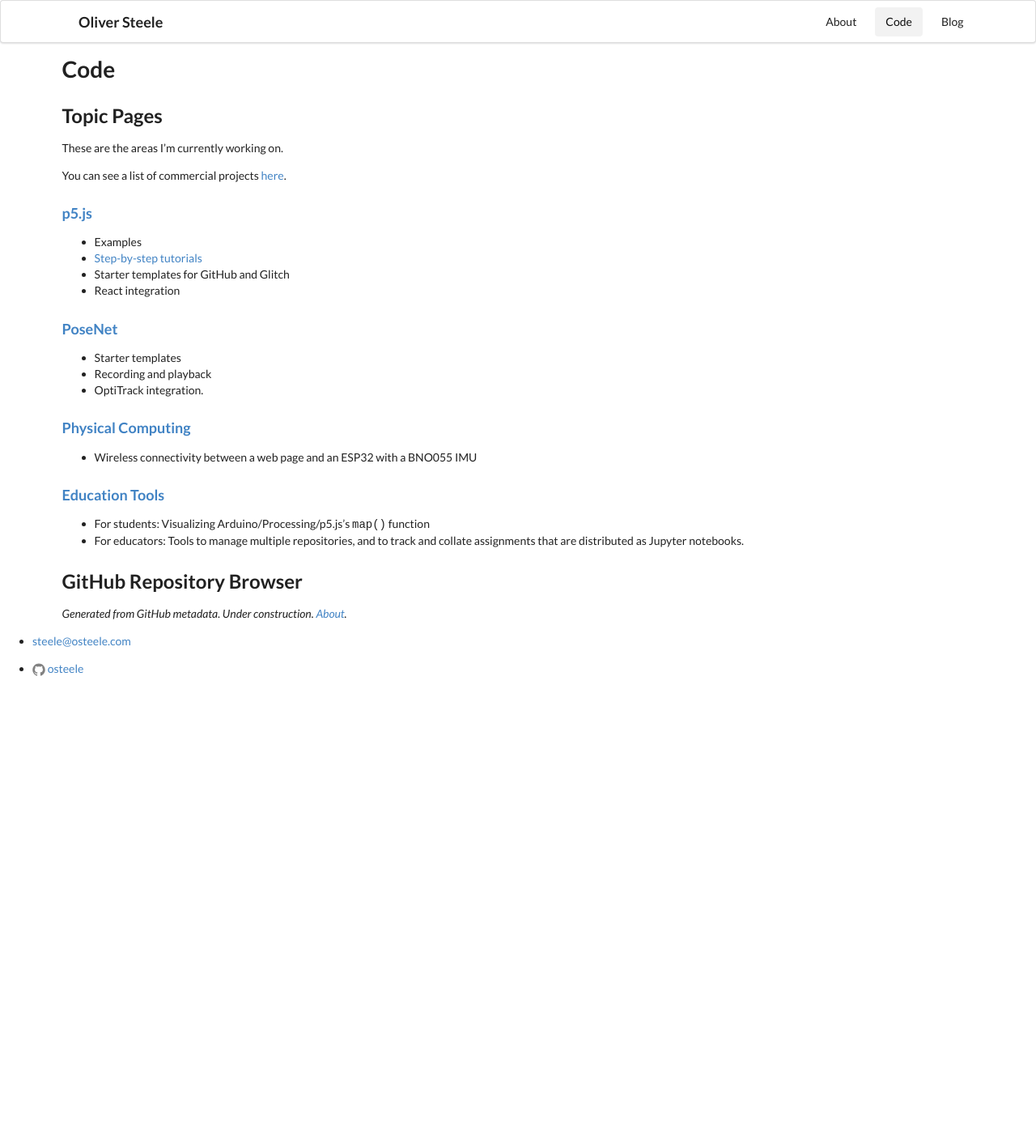
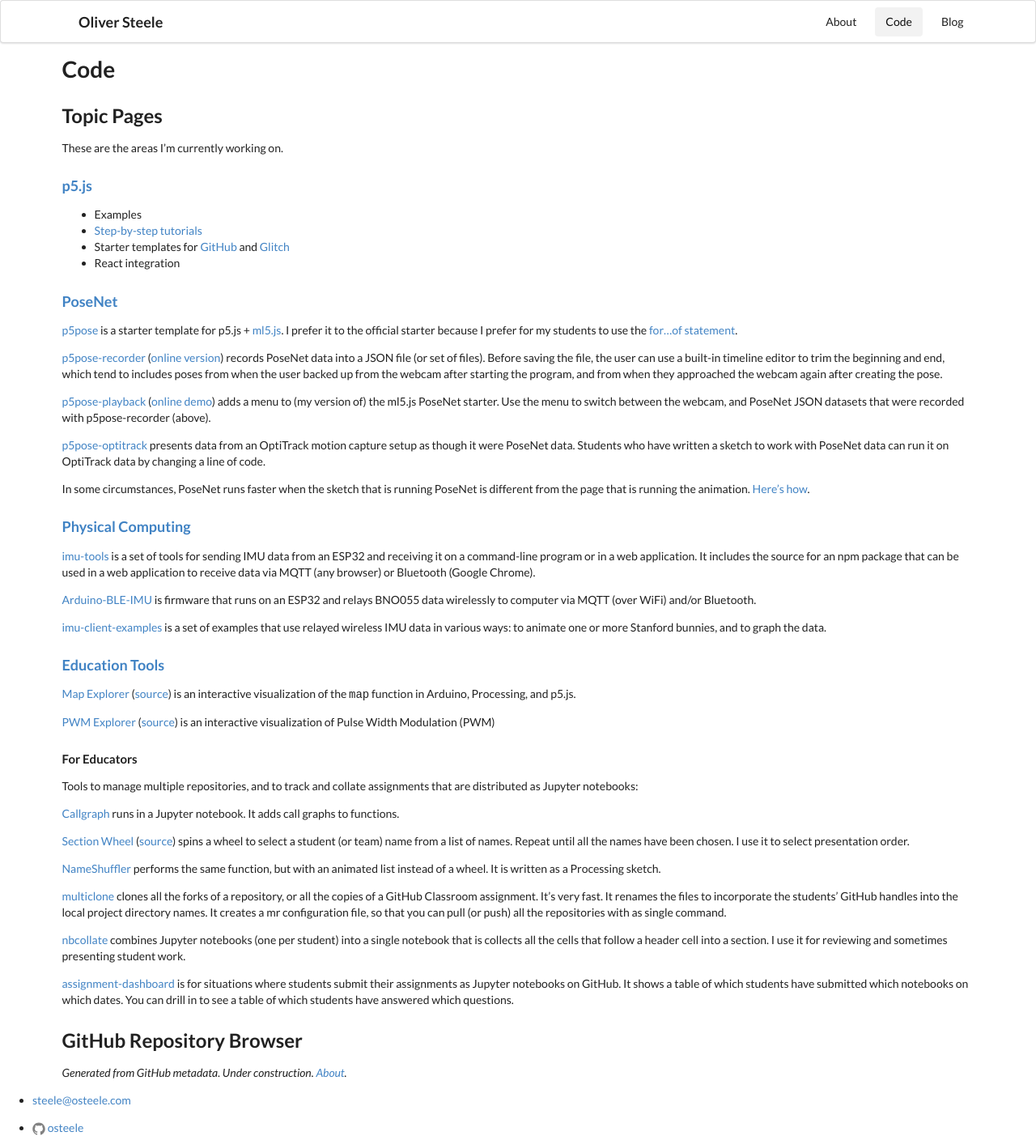
Before and after one commit to osteele/code.osteele.com, a Jekyll site: the page built from index.md, in a window 1280 px wide. Shown: the whole page at 81% size. Built offline with Jekyll 4.4.1, drawn with Linux system fonts in a browser that asks for light colours; nearby versions of some CDN libraries; before the commit the page ends 900 px from its top, so only the background shows below that.

Commit message:
Flesh out topic pages

```diff
--- a/index.md
+++ b/index.md
@@ -8,30 +8,100 @@
 
 These are the areas I'm currently working on.
 
-You can see a list of commercial projects [here](https://osteele.com/products).
-
 ### [p5.js](https://www.notion.so/Oliver-s-p5-js-Resources-385707291d5f4a6db4a590f95f8c5a94)
 
 - Examples
 - [Step-by-step tutorials](https://www.notion.so/55581dbef83f40e3a386ddc6be1bbee8?v=692f92adea66460c8d8c4997af88431d)
-- Starter templates for GitHub and Glitch
+- Starter templates for [GitHub](https://github.com/osteele/p5-template) and [Glitch](https://code.osteele.com/385707291d5f4a6db4a590f95f8c5a94#45ee9a6876904ef89bbc28fb4b9bb62a)
 - React integration
 
 ### [PoseNet](https://www.notion.so/PoseNet-ded646bc5c1a4b99bf2885ad891937d2)
 
-- Starter templates
-- Recording and playback
-- OptiTrack integration.
+[p5pose](https://github.com/osteele/p5pose) is a starter template for p5.js +
+[ml5.js](https://learn.ml5js.org/#/reference/posenet). I prefer it to the
+official starter because I prefer for my students to use the [for…of
+statement](https://developer.mozilla.org/en-US/docs/Web/JavaScript/Reference/Statements/for...of).
+
+[p5pose-recorder](https://github.com/osteele/p5pose-recorder) ([online
+version](https://osteele.github.io/p5pose-recorder/)) records PoseNet data into
+a JSON file (or set of files). Before saving the file, the user can use a
+built-in timeline editor to trim the beginning and end, which tend to includes
+poses from when the user backed up from the webcam after starting the program,
+and from when they approached the webcam again after creating the pose.
+
+[p5pose-playback](https://github.com/osteele/p5pose-playback) ([online
+demo](https://osteele.github.io/p5pose-playback/)) adds a menu to (my version
+of) the ml5.js PoseNet starter. Use the menu to switch between the webcam, and
+PoseNet JSON datasets that were recorded with p5pose-recorder (above).
+
+[p5pose-optitrack](https://github.com/osteele/p5pose-optitrack) presents data
+from an OptiTrack motion capture setup as though it were PoseNet data. Students
+who have written a sketch to work with PoseNet data can run it on
+OptiTrack data by changing a line of code.
+
+In some circumstances, PoseNet runs faster when the sketch that is running
+PoseNet is different from the page that is running the animation. [Here's
+how](https://github.com/osteele/posenet-pubsub).
 
 ### [Physical Computing](https://www.notion.so/Physical-Computing-6eeee0efa9354212b76f501b3fbc972d)
 
-- Wireless connectivity between a web page and an ESP32 with a BNO055 IMU
+[imu-tools](https://github.com/osteele/imu-tools) is a set of tools for
+sending IMU data from an ESP32 and receiving it on a command-line program or in
+a web application. It includes the source for an npm package that can be used in
+a web application to receive data via MQTT (any browser) or Bluetooth (Google
+Chrome).
+
+[Arduino-BLE-IMU](https://github.com/osteele/Arduino-BLE-IMU) is
+firmware that runs on an ESP32 and relays BNO055 data wirelessly to computer via
+MQTT (over WiFi) and/or Bluetooth.
+
+[imu-client-examples](https://github.com/osteele/imu-client-examples) is
+a set of examples that use relayed wireless IMU data in various ways: to animate
+one or more Stanford bunnies, and to graph the data.
 
 ### [Education Tools](https://www.notion.so/Education-Tools-and-Materials-7c62990392284aab934c32b45ec9a99c)
 
-- For students: Visualizing Arduino/Processing/p5.js's `map()` function
-- For educators: Tools to manage multiple repositories, and to track and collate
-  assignments that are distributed as Jupyter notebooks.
+[Map Explorer](https://osteele.github.io/map-explorer/)
+([source](https://github.com/osteele/map-explorer)) is an interactive
+visualization of the `map` function in Arduino, Processing, and p5.js.
+
+[PWM Explorer](https://osteele.github.io/pwm-explorer/)
+([source](https://github.com/osteele/pwm-explorer)) is an interactive
+visualization of Pulse Width Modulation (PWM)
+
+#### For Educators
+
+Tools to manage multiple repositories, and to track and collate assignments that
+are distributed as Jupyter notebooks:
+
+[Callgraph](https://github.com/osteele/callgraph) runs in a Jupyter notebook. It
+adds call graphs to functions.
+
+[Section Wheel](http://selection-wheel.osteele.com/)
+([source](https://github.com/osteele/selection-wheel)) spins a wheel to select a
+student (or team) name from a list of names. Repeat until all the names have
+been chosen. I use it to select presentation order.
+
+[NameShuffler](https://github.com/osteele/NameShuffler) performs the same
+function, but with an animated list instead of a wheel. It is written as a
+Processing sketch.
+
+[multiclone](https://github.com/osteele/multiclone) clones all the forks of a
+repository, or all the copies of a GitHub Classroom assignment. It's very fast.
+It renames the files to incorporate the students' GitHub handles into the local
+project directory names. It creates a mr configuration file, so that you can
+pull (or push) all the repositories with as single command.
+
+[nbcollate](https://github.com/osteele/nbcollate) combines Jupyter notebooks
+(one per student) into a single notebook that is collects all the cells that
+follow a header cell into a section. I use it for reviewing and sometimes
+presenting student work.
+
+[assignment-dashboard](https://github.com/osteele/assignment-dashboard) is for
+situations where students submit their assignments as Jupyter notebooks on
+GitHub. It shows a table of which students have submitted which notebooks on
+which dates. You can drill in to see a table of which students have answered
+which questions.
 
 ## GitHub Repository Browser
 
```
